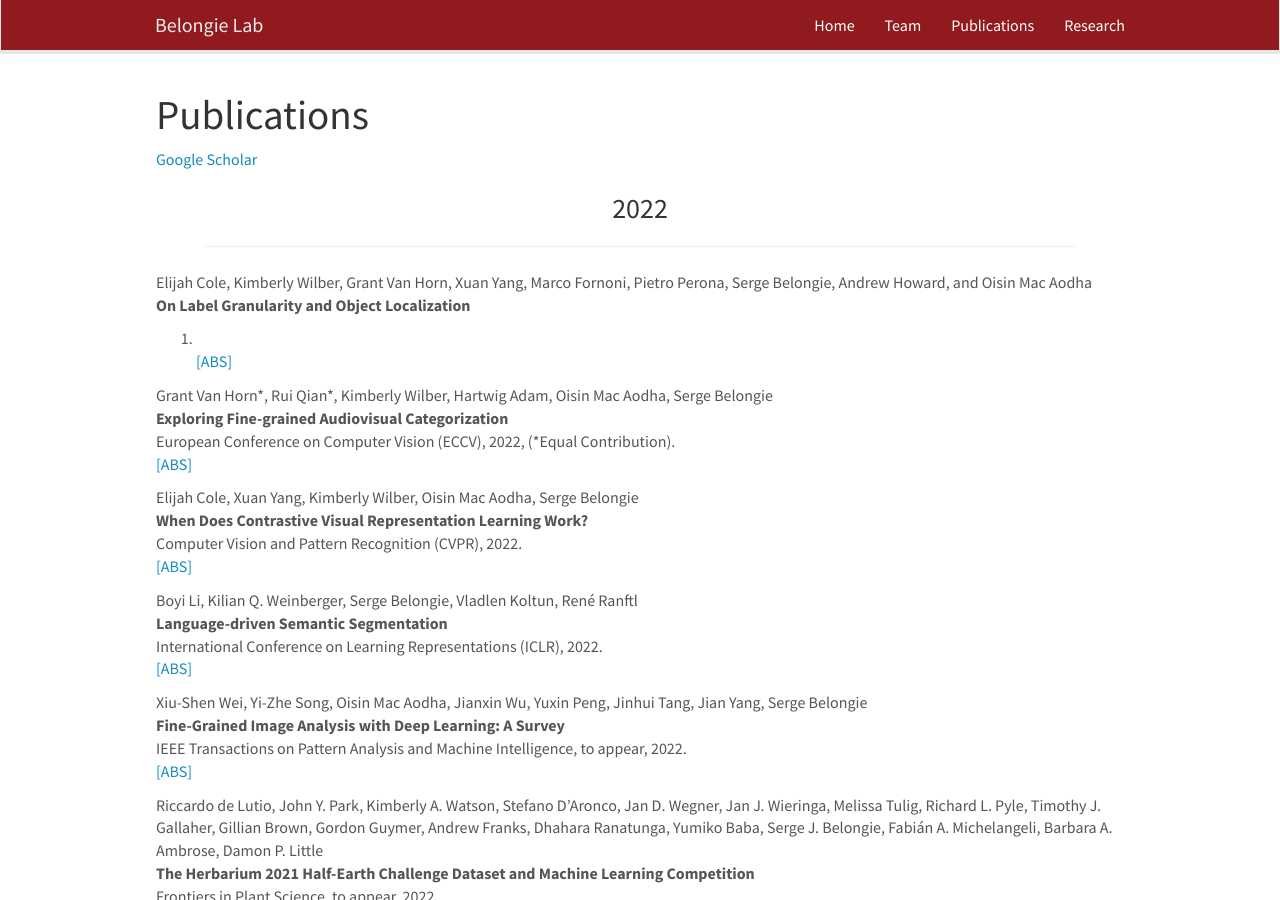
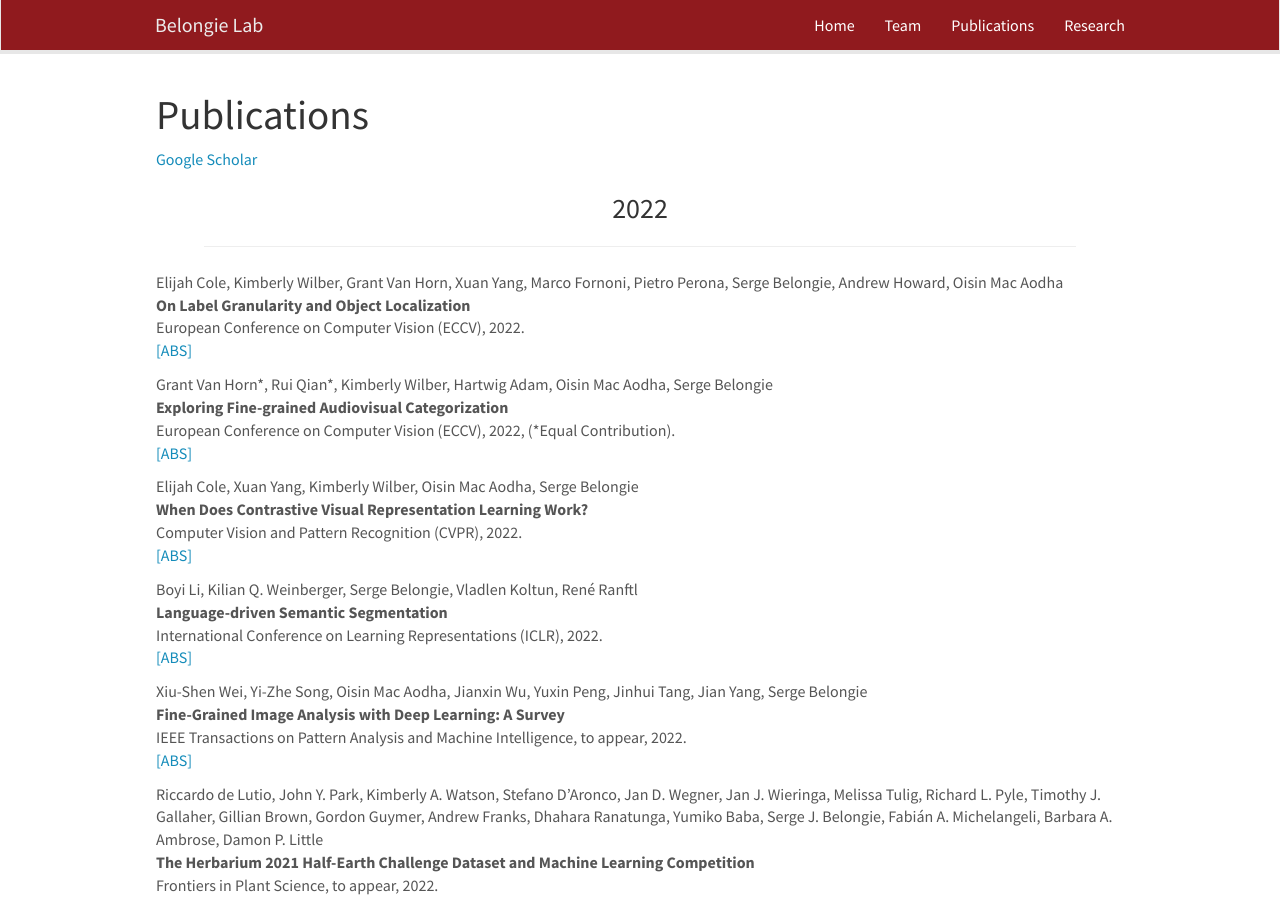
Before and after one commit to BelongieLab/belongielab.github.io, a Jekyll site: the page built from _pages/publications.md, in a window 1280 px wide and 900 px high. Built offline with Jekyll 4.4.1, drawn with Linux system fonts in a browser that asks for light colours; nearby versions of some CDN libraries.

Commit message:
minor typos

```diff
--- a/_data/publist.yml
+++ b/_data/publist.yml
@@ -1,11 +1,12 @@
 - address: Tel Aviv
-  author: Elijah Cole, Kimberly Wilber, Grant Van Horn, Xuan Yang, Marco Fornoni, Pietro Perona, Serge Belongie, Andrew Howard, and Oisin Mac Aodha
-  title: On Label Granularity and Object Localization
+  author: Elijah Cole, Kimberly Wilber, Grant Van Horn, Xuan Yang, Marco Fornoni, Pietro Perona, Serge Belongie, Andrew Howard, Oisin Mac Aodha
   link:
     display: ABS
     url: https://arxiv.org/abs/2207.10225
   pub_type: conference
   ref: Cole2022b
+  title: On Label Granularity and Object Localization
+  venue: 'European Conference on Computer Vision (ECCV), '
   year: '2022'
 - address: Tel Aviv
   author: Grant Van Horn\*, Rui Qian\*, Kimberly Wilber, Hartwig Adam, Oisin Mac Aodha, Serge Belongie
```
